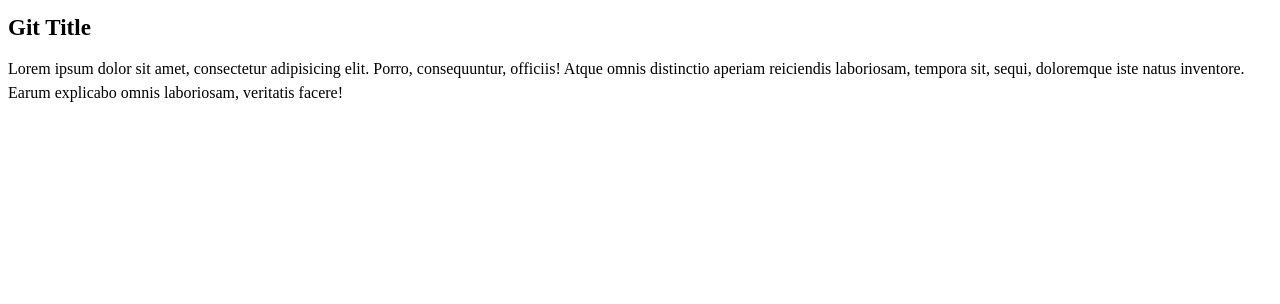
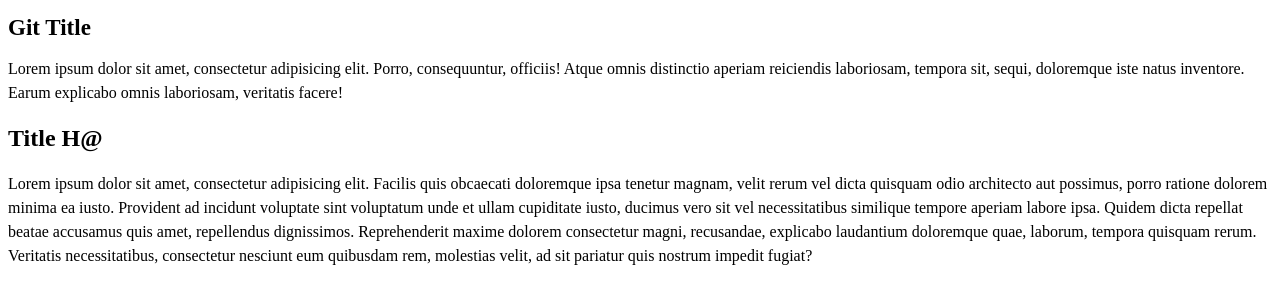
Before and after one commit to vladmaxi/git, a plain HTML site: page app/index.html in a window 1280 px wide. Drawn offline with Linux system fonts and the light colour scheme.

Commit message:
Third Commit

```diff
--- a/app/index.html
+++ b/app/index.html
@@ -8,5 +8,10 @@
 <body>
     <h1>Git Title</h1>
     <p>Lorem ipsum dolor sit amet, consectetur adipisicing elit. Porro, consequuntur, officiis! Atque omnis distinctio aperiam reiciendis laboriosam, tempora sit, sequi, doloremque iste natus inventore. Earum explicabo omnis laboriosam, veritatis facere!</p>
+
+    <h2>Title H@</h2>
+    <p><span>Lorem ipsum dolor sit amet, consectetur adipisicing elit. Facilis quis obcaecati doloremque ipsa tenetur magnam, velit rerum vel dicta quisquam odio architecto aut possimus, porro ratione dolorem minima ea iusto.</span>
+    <span>Provident ad incidunt voluptate sint voluptatum unde et ullam cupiditate iusto, ducimus vero sit vel necessitatibus similique tempore aperiam labore ipsa. Quidem dicta repellat beatae accusamus quis amet, repellendus dignissimos.</span>
+    <span>Reprehenderit maxime dolorem consectetur magni, recusandae, explicabo laudantium doloremque quae, laborum, tempora quisquam rerum. Veritatis necessitatibus, consectetur nesciunt eum quibusdam rem, molestias velit, ad sit pariatur quis nostrum impedit fugiat?</span></p>
 </body>
 </html>
--- a/app/style.css
+++ b/app/style.css
@@ -1,3 +1,4 @@
 body {font-size: 16px;}
 h1 {font-size: 23px;}
 p {font-size: 16px; line-height: 24px;}
+ul {list-style: none; padding: 0; margin: 0;}
```
